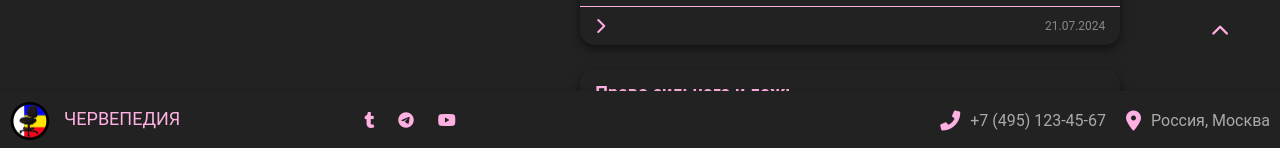
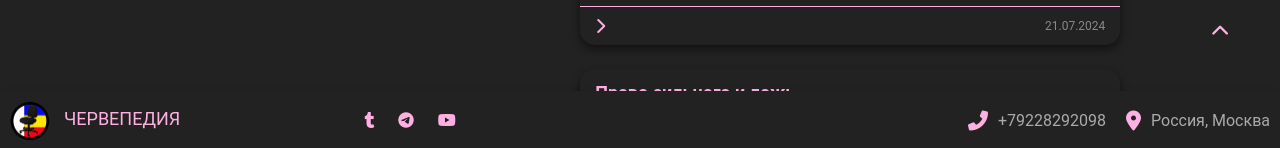
Before and after one commit to chervepedia/chervepedia.github.io, a Jekyll site: the page built from index.html, in a window 1280 px wide and 900 px high, scrolled down 599 px. Shown: the part 749-897 px from the top of the window. Built offline with Jekyll 4.4.1, drawn with Linux system fonts in a browser that asks for light colours; the list of posts is cut into pages by our own code; comment, search, counter and statistics services are not loaded.

Commit message:
Update _config.yml

```diff
--- a/_config.yml
+++ b/_config.yml
@@ -29,7 +29,7 @@ social:
   tumblr: "https://tumblr.com"
   telegram: "https://telegram.org"
   youtube: "https://youtube.com"
-phone: "+7 (495) 123-45-67"
+phone: "+79228292098"
 
 # Плагины
 plugins:
```
